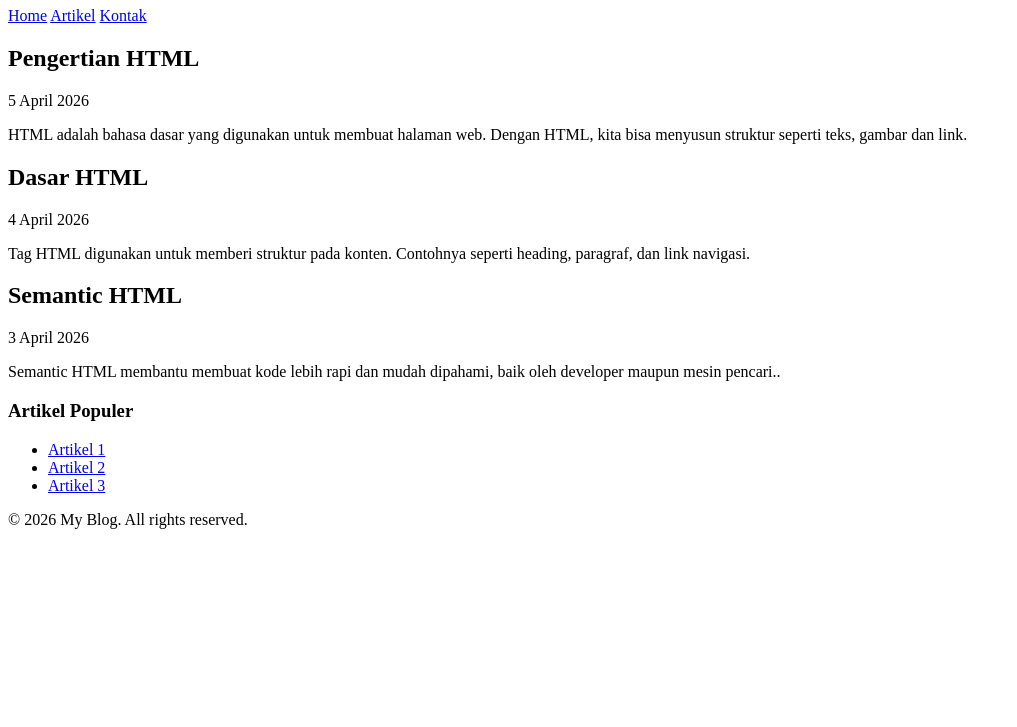
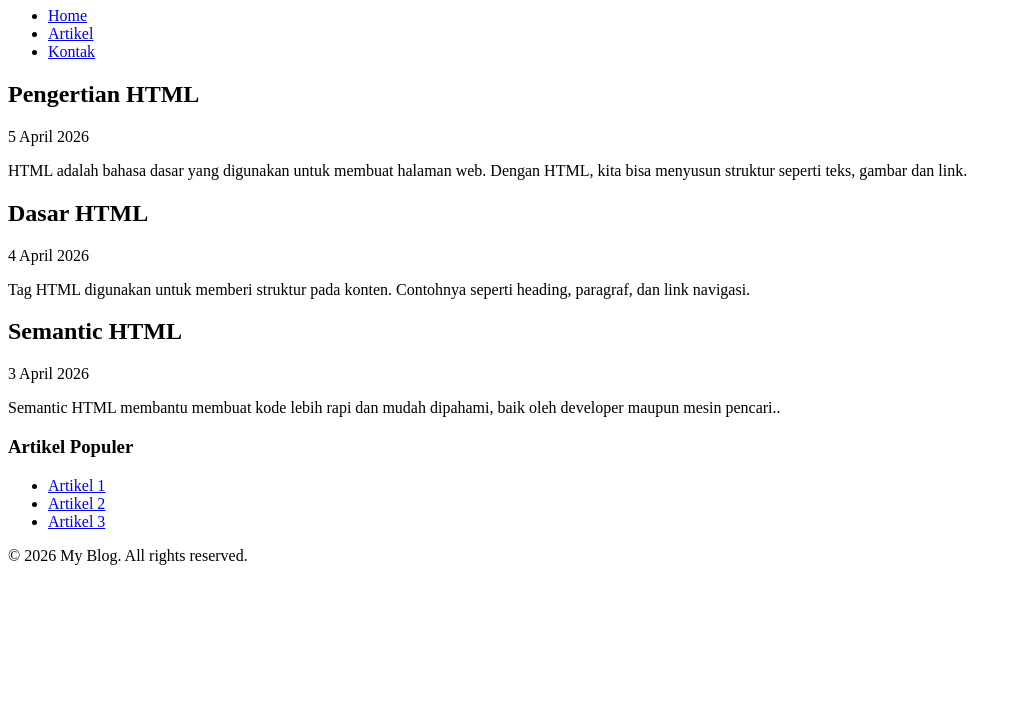
Before and after one commit to Indy-svg/WEB-BELAJAR-HTML-2, a plain HTML site: page index.html in a window 1280 px wide. Shown: the part 73-800 px from the top of the page, without its empty margins (0-1017 px from the left). Drawn offline with Linux system fonts and the light colour scheme.

Commit message:
perubahan pada code

```diff
--- a/index.html
+++ b/index.html
@@ -10,9 +10,11 @@
     <header>
         <h1>Logo Berita</h1>
         <nav>
-            <a href="#">Home</a>
-            <a href="#">Artikel</a>
-            <a href="#">Kontak</a>
+            <ul>
+                <li><a href="#">Home</a></li>
+                <li><a href="#">Artikel</a></li>
+                <li><a href="#">Kontak</a></li>
+            </ul>
         </nav>
     </header>
 
```
